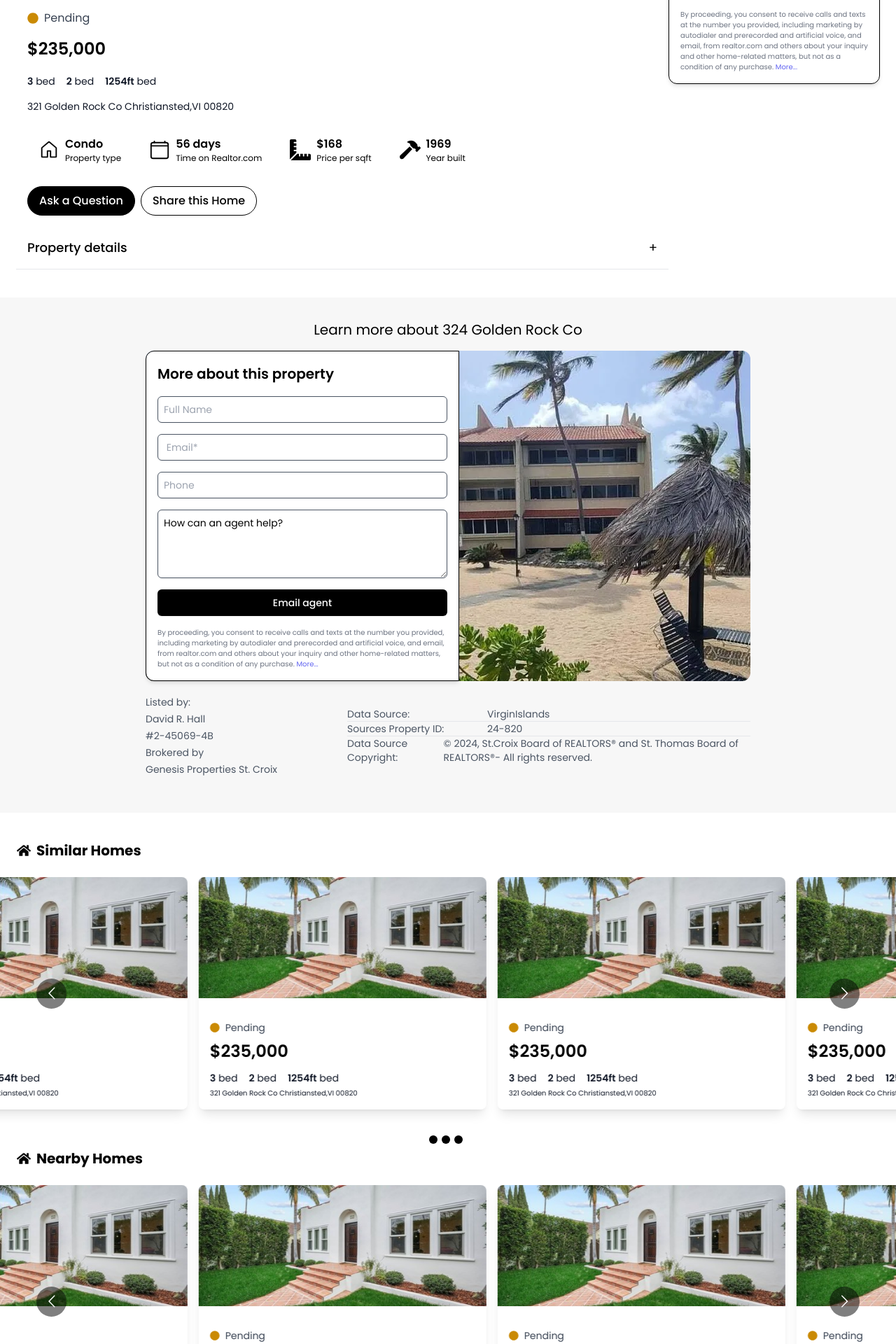
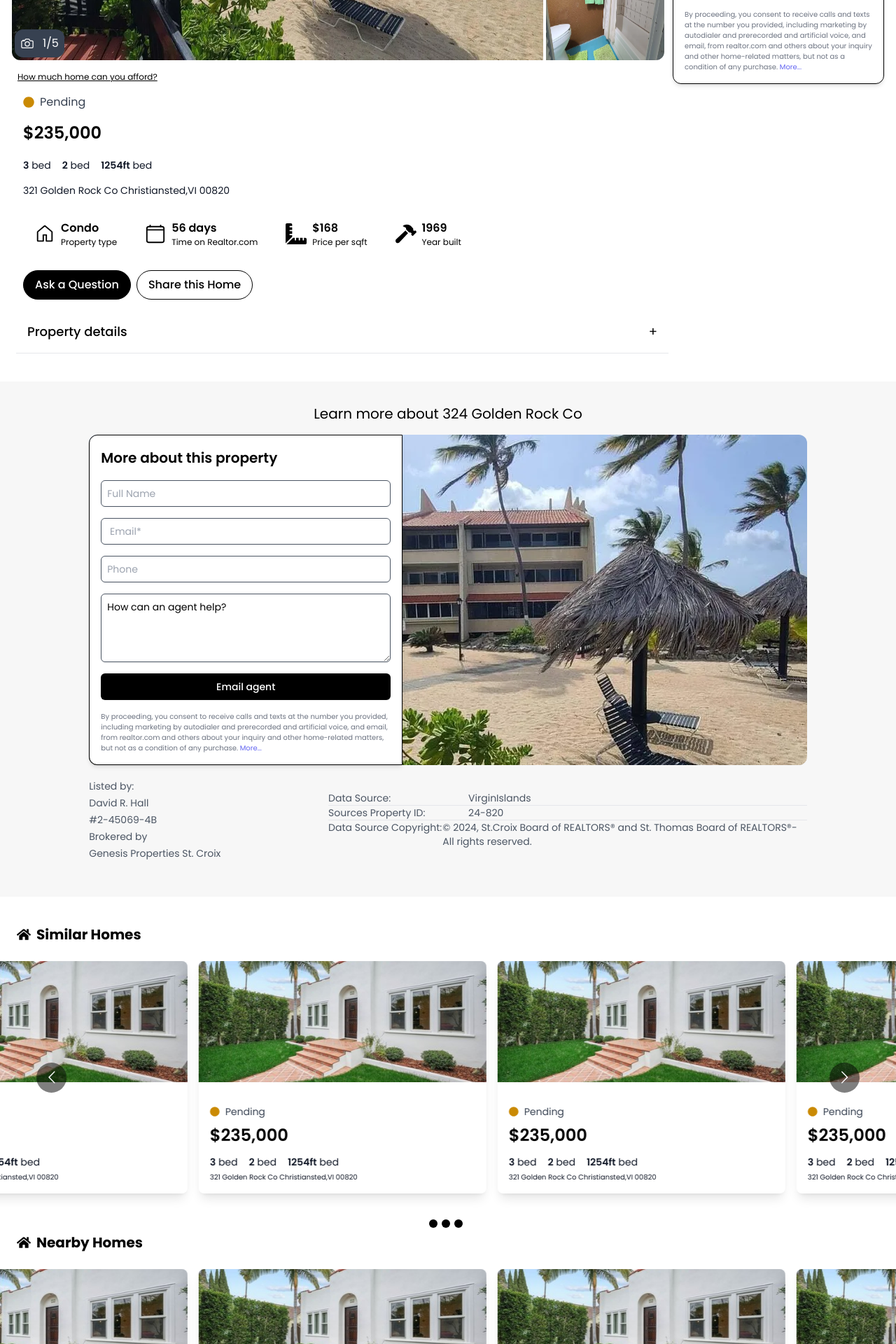
Before and after one commit to vpnbeni/ParkNSecure, a React (Vite) app in the folder client/: page /propertyDetails in a window 1280 px wide. Shown: the part 520-2440 px from the top of the page at 70% size. Built offline with nearby package versions, Linux system fonts and the light colour scheme.

Commit message:
responsiv

```diff
--- a/client/src/components/PropertyDetails/Accordion1.jsx
+++ b/client/src/components/PropertyDetails/Accordion1.jsx
@@ -12,7 +12,7 @@ const Accordion = () => {
     {
       title: "Property details",
       content: (
-        <div className="mx-4 w-11/12">
+        <div className="mx-4 w-full xl:w-11/12">
           This is the largest unit in this complex. Built and owned by the
           original developer, this unit comes with some extras, including a long
           balcony to sit and watch those amazing Buck Island views . The large
--- a/client/src/components/PropertyDetails/Details.jsx
+++ b/client/src/components/PropertyDetails/Details.jsx
@@ -44,16 +44,16 @@ const Details = () => {
               <div className=" flex flex-col justify-start  ">
                 <div>
                   <h3 className="text-base text-gray-700 mb-4">
-                    <a
+                    <div
                       className="flex items-center justify-start"
-                      href={product.href}
+
                     >
                       <span aria-hidden="true" className="absolute inset-0" />
                       <FaCircle
                         className={`mr-2 text-${product.statusColor}-600`}
                       />
                       {product.status}
-                    </a>
+                    </div>
                   </h3>
                   <h1 className="text-2xl font-semibold my-2">
                     {product.price}
@@ -77,7 +77,7 @@ const Details = () => {
                 {details.map((item) => {
                   return (
                     <div
-                      key={item}
+                      key={item.name}
                       className="flex items-center justify-center mx-4"
                     >
                       <div className="">{item.src}</div>
--- a/client/src/components/PropertyDetails/EmailAgentForm.jsx
+++ b/client/src/components/PropertyDetails/EmailAgentForm.jsx
@@ -35,10 +35,10 @@ const ContactForm = ({ rounded, border }) => {
           <textarea
             id="message"
             placeholder="how can an agent help?"
-            rows="4"
+            rows="4" defaultValue="How can an agent help?"
             className="mt-1 p-2 block w-full rounded-md border border-gray-600 shadow-sm focus:border-indigo-500 focus:ring-indigo-500 sm:text-sm"
           >
-            How can an agent help?
+
           </textarea>
         </div>
         <div>
--- a/client/src/components/PropertyDetails/ImageGallery.jsx
+++ b/client/src/components/PropertyDetails/ImageGallery.jsx
@@ -30,12 +30,12 @@ const ImageGallery = () => {
         <div className=" text-xs mx-1 md:mx-4">
         Listed by: <br className="hidden md:block"/> David R. Hall with Genesis Properties St. Croix
         </div>
-        <div className="container flex w-auto  xl:w-[642px] 2xl:w-[932px]">
-          <div className="relative aspect-w-300 aspect-h-375 2xl:w-[725px] max-w-4xl mx-auto ">
+        <div className="container flex w-full  lg:w-[642px] xl:w-[932px]">
+          <div className="relative aspect-w-300 aspect-h-375 w-full 2xl:w-[725px] max-w-4xl mx-auto ">
             <img
               src={mainImage}
               alt="Main"
-              className=" md:rounded-l-xl w-auto h-[300px] "
+              className="w-full md:rounded-l-xl  h-[300px] lg:h-[420px]"
             />
             <button
               className="absolute left-1 top-1/2 transform -translate-y-1/2 bg-gray-700 text-white px-3 py-1 rounded-full text-xl"
--- a/client/src/components/PropertyDetails/LearnMore.jsx
+++ b/client/src/components/PropertyDetails/LearnMore.jsx
@@ -2,7 +2,7 @@ import EmailAgentForm from "./EmailAgentForm";
 import bgImg from "../../images/house1/6139728c4527ef2fd71f091801cb04b2l-m122395192rd-w1280_h960.webp";
 const LearnMore = () => {
   return (
-    <div className="LearnMore md:px-10 md:block hidden lg:w-[944px]">
+    <div className="LearnMore md:px-10 md:block hidden w-auto 2xl:w-[944px]">
       <div className="text-xl text-center my-4">
         Learn more about 324 Golden Rock Co
       </div>
--- a/client/src/components/PropertyDetails/SimilarHomes.jsx
+++ b/client/src/components/PropertyDetails/SimilarHomes.jsx
@@ -270,9 +270,9 @@ const SimilarHomes = () => {
                   <div className="mt-4 flex justify-between  p-4">
                     <div>
                       <h3 className="text-sm text-gray-700">
-                        <a
+                        <div
                           className="flex items-center justify-start"
-                          href={product.href}
+
                         >
                           <span
                             aria-hidden="true"
@@ -282,7 +282,7 @@ const SimilarHomes = () => {
                             className={`mr-2 text-${product.statusColor}-600`}
                           />
                           {product.status}
-                        </a>
+                        </div>
                       </h3>
                       <h1 className="text-2xl font-semibold my-2">
                         {product.price}
@@ -335,15 +335,15 @@ const SimilarHomes = () => {
                     <img
                       src={product.imageSrc}
                       alt={product.imageAlt}
-                      className="h-full w-full object-cover object-center lg:h-full lg:w-full"
+                      className="h-[full] w-full object-cover object-center lg:h-full lg:w-full"
                     />
                   </div>
                   <div className="mt-4 flex justify-between  p-4">
                     <div>
                       <h3 className="text-sm text-gray-700">
-                        <a
+                        <div
                           className="flex items-center justify-start"
-                          href={product.href}
+
                         >
                           <span
                             aria-hidden="true"
@@ -353,7 +353,7 @@ const SimilarHomes = () => {
                             className={`mr-2 text-${product.statusColor}-600`}
                           />
                           {product.status}
-                        </a>
+                        </div>
                       </h3>
                       <h1 className="text-2xl font-semibold my-2">
                         {product.price}
--- a/client/src/components/SearchResults/ResultCard.jsx
+++ b/client/src/components/SearchResults/ResultCard.jsx
@@ -25,7 +25,7 @@ const ResultCard = () => {
       statusColor: "yellow",
     },
     {
-      id: 1,
+      id: 2,
       name: "Basic Tee",
       price: "$235,000",
       bed: "3",
@@ -41,7 +41,7 @@ const ResultCard = () => {
       statusColor: "yellow",
     },
     {
-      id: 1,
+      id: 3,
       name: "Basic Tee",
       price: "$235,000",
       bed: "3",
@@ -57,7 +57,7 @@ const ResultCard = () => {
       statusColor: "yellow",
     },
     {
-      id: 1,
+      id: 4,
       name: "Basic Tee",
       price: "$235,000",
       bed: "3",
@@ -73,7 +73,7 @@ const ResultCard = () => {
       statusColor: "yellow",
     },
     {
-      id: 1,
+      id: 5,
       name: "Basic Tee",
       price: "$235,000",
       bed: "3",
@@ -89,7 +89,7 @@ const ResultCard = () => {
       statusColor: "yellow",
     },
     {
-      id: 1,
+      id: 6,
       name: "Basic Tee",
       price: "$235,000",
       bed: "3",
--- a/client/src/components/landingPage/HeroSection.jsx
+++ b/client/src/components/landingPage/HeroSection.jsx
@@ -42,7 +42,7 @@ const HeroSection = () => {
         <span className="px-4 font-bold text-base">
           Get a digital portrait <br /> when you claim your home
         </span>
-        <button className=" w-[100px] border-0 bg-red-600 text-white hover:bg-white hover:text-red-600 md:px-4 py-1 mr-4 md:py-2 rounded-full text-xs md:text-base">
+        <button className=" w-[100px] md:w-[170px] border-0 bg-red-600 text-white hover:bg-white hover:text-red-600 md:px-4 py-1 mr-4 md:py-2 rounded-full text-xs md:text-base">
           Claim now
         </button>
       </div>
```
